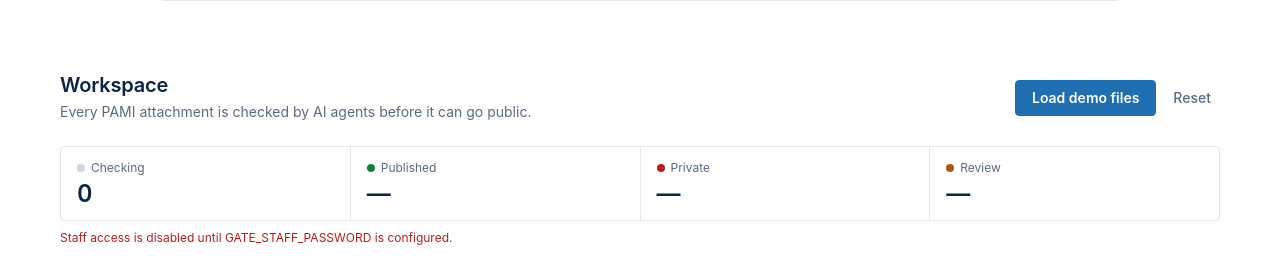
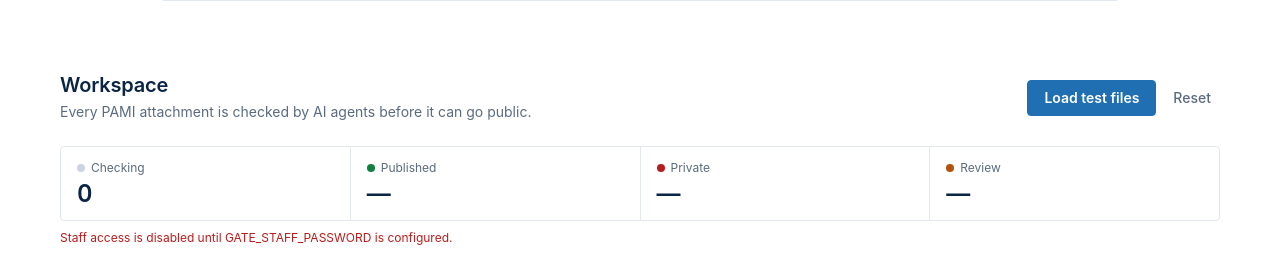
Before and after one commit to MartinPuli/Argentina-is-fuck-ng-opensourced, a FastAPI app: template gate/src/gate/templates/home.html in a window 1280 px wide. Shown: the part 650-920 px from the top of the page. Run offline with FastAPI, Linux system fonts and the light colour scheme; the template is opened without the code that fills it, so the values that code supplies are empty; some libraries are stand-ins or nearby versions.

Commit message:
Remove demo and fictional-data notices from the public portal and home page
Co-Authored-By: Claude Sonnet 5.5 <noreply@anthropic.com>

```diff
--- a/gate/src/gate/templates/home.html
+++ b/gate/src/gate/templates/home.html
@@ -188,7 +188,7 @@
 <div class="ws-head">
 <div><h1>Workspace</h1><p>Every PAMI attachment is checked by AI agents before it can go public.</p></div>
 <div class="ws-actions">
-<form method="post" action="/live/demo/seed" data-live-form><button type="submit" class="ws-btn">Load demo files</button><div class="form-message ws-msg" role="status" aria-live="polite" hidden></div></form>
+<form method="post" action="/live/demo/seed" data-live-form><button type="submit" class="ws-btn">Load test files</button><div class="form-message ws-msg" role="status" aria-live="polite" hidden></div></form>
 <form class="rs" method="post" action="/live/reset" onsubmit="return confirm('Clear all files and purchases? Rules and audit history stay.')"><button type="submit" class="ws-btn ghost">Reset</button></form>
 </div>
 </div>
@@ -202,7 +202,7 @@
 </dl>
 <div class="ws-meta"><span id="live-connection" role="status" aria-live="polite">Connecting…</span>{% if history_total %}<span>{{ "{:,}".format(history_total.value) }} history events · {{ history_total.ms }} ms · <a href="/dashboard">History →</a></span>{% endif %}</div>
 <section class="ws-sec" id="activity" aria-labelledby="ws-activity"><h2 id="ws-activity">Agent activity <small id="live-stale-count"></small></h2>
-<div id="ws-empty" class="ws-empty" hidden>No files yet. Load demo files to watch the agents work.</div>
+<div id="ws-empty" class="ws-empty" hidden>No files yet. Load test files to watch the agents work.</div>
 <div class="ws-grid" id="ws-activity-grid">
 <section class="agent-log" aria-labelledby="agent-log-heading"><div class="agent-log-head"><h3 id="agent-log-heading">Agent log</h3><span id="agent-log-count">newest first</span></div><div class="agent-log-body" id="agent-log" role="log" aria-live="off"><div class="log-empty">Waiting for agent activity…</div></div></section>
 <div id="live-jobs" class="live-list" aria-busy="true"></div>
@@ -474,7 +474,7 @@
     document.getElementById('live-stale-count').textContent = stale ? stale + (stale === 1 ? ' file needs' : ' files need') + ' a rules recheck' : '';
     const idle = !data.jobs.length && !(Array.isArray(data.feed) && data.feed.length);
     document.getElementById('ws-empty').hidden = !idle;
-    document.getElementById('ws-empty').textContent = count(counts.published) + count(counts.blocked) + count(counts.waiting) ? 'Agents are idle. Load demo files to watch them work.' : 'No files yet. Load demo files to watch the agents work.';
+    document.getElementById('ws-empty').textContent = count(counts.published) + count(counts.blocked) + count(counts.waiting) ? 'Agents are idle. Load test files to watch them work.' : 'No files yet. Load test files to watch the agents work.';
     document.getElementById('ws-activity-grid').hidden = idle;
     document.getElementById('document-workspace').classList.toggle('ws-none', idle);
     const nextWorkspaceState = JSON.stringify([data.counts, data.jobs.map(job => [job.attachment_id, job.decision, job.done])]);
--- a/gate/src/gate/templates/public.html
+++ b/gate/src/gate/templates/public.html
@@ -79,6 +79,6 @@ body.public-view main{max-width:none;margin:0;padding:0;min-height:100dvh}
 {% if private %}<p class="pp-private"><svg width="13" height="13" viewBox="0 0 16 16" aria-hidden="true"><path fill="currentColor" d="M4 7V5a4 4 0 1 1 8 0v2h1v8H3V7h1zm2 0h4V5a2 2 0 1 0-4 0v2z"/></svg>{% if autonomous %}{{ private }} {{ 'adjunto retenido automáticamente' if private == 1 else 'adjuntos retenidos automáticamente' }} para proteger datos de pacientes.{% else %}{{ private }} {{ 'private document' if private == 1 else 'private documents' }}{% endif %}</p>{% endif %}
 </article>{% else %}<div class="pp-empty"><h2>No purchases published yet.</h2></div>{% endfor %}</div>
 </div>
-<footer class="pp-foot"><div class="pp-wrap">Demo. All people and records are fictional.</div></footer>
+
 </div>
 {% endblock %}
```
Also changed, not shown: gate/tests/test_gate.py (+1 -1 lines).
